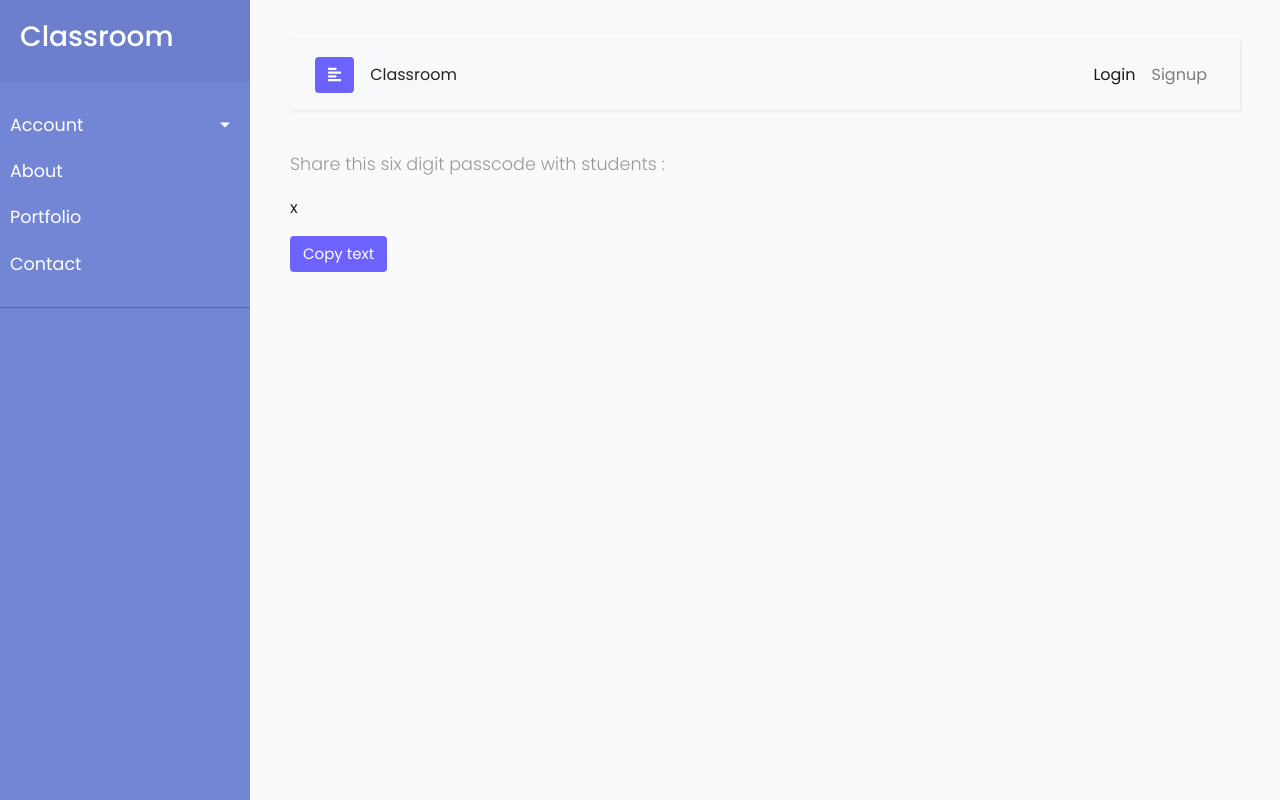
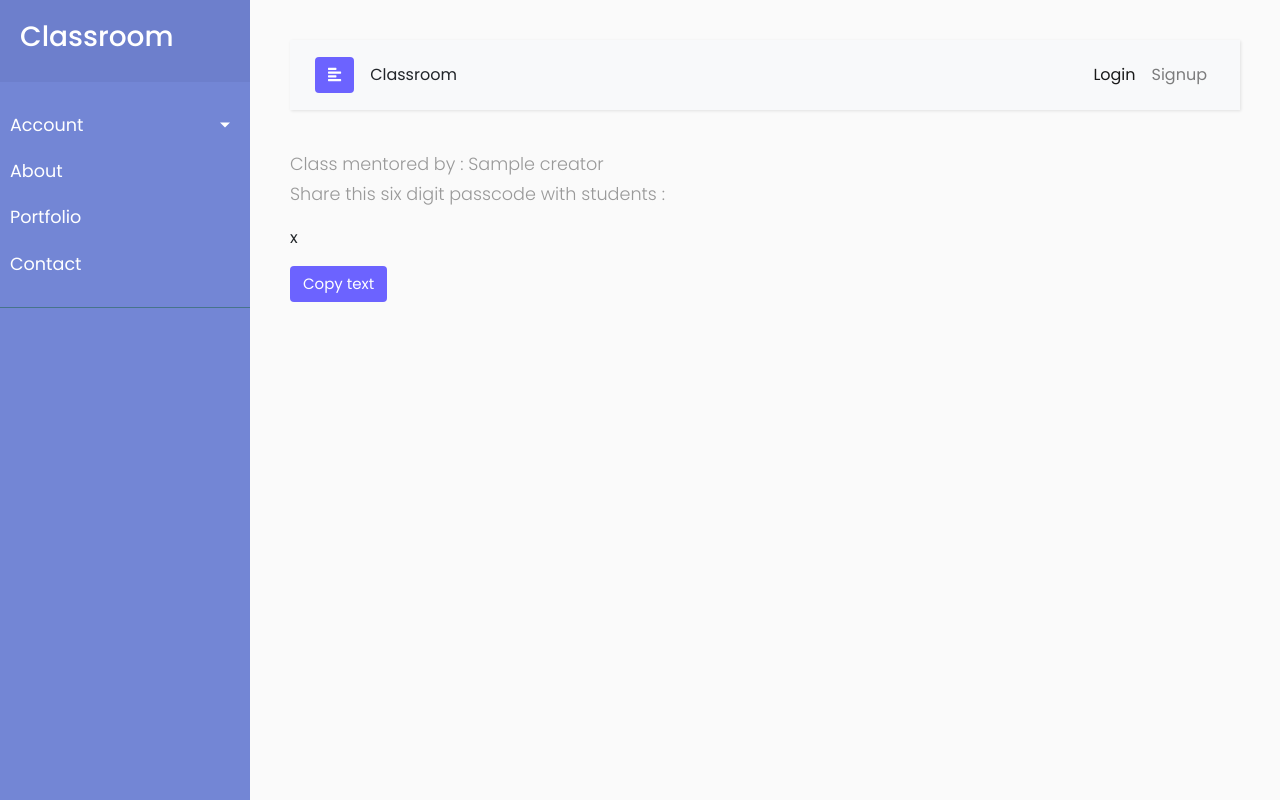
Before and after one commit to parthpandyappp/Classroom, a Django app: template classnote/templates/class/create.html in a window 1280 px wide. Run offline with Django 3.2, Linux system fonts and the light colour scheme; the template is opened without the code that fills it: most values are stand-ins (such as "Sample title", 1, 10 or a date in 2020); some libraries are stand-ins or nearby versions.

Commit message:
Displays Classname and Mentor name at their respective screening location

```diff
--- a/classnote/templates/class/create.html
+++ b/classnote/templates/class/create.html
@@ -1,5 +1,6 @@
 {% extends "class/base.html" %} {% block title %} Create a Class {% endblock %} {% block body %}
-<p>Share this six digit passcode with students :
+<p> Class mentored by : {{creator}} <br>
+    Share this six digit passcode with students :
     <div id="myInput">
         {{password}}
     </div>
--- a/classnote/templates/class/okay.html
+++ b/classnote/templates/class/okay.html
@@ -5,7 +5,7 @@
 {% block body %}
 <p>Done, pass matched!</p>
 
-{% for classroom in classrooms %} {% if classroom.passcod.passcode == pswd %}
+{% for classroom in classrooms %} {% if classroom.code.passcode == pswd %}
 <div class="container ">
     <div class="card mb-3 mt-3">
         <img src="{% static 'images/8.png' %}" class="card-img-top" alt="...">
--- a/classnote/views.py
+++ b/classnote/views.py
@@ -32,7 +32,7 @@ def processing(request):
         name.creator =  request.user
         name.code = Pswd.objects.last()
         name.save()
-    return render(request, "class/create.html", {'password': password})
+    return render(request, "class/create.html", {'password': password, 'creator': name.creator})
 
 
 def join(request):
```
